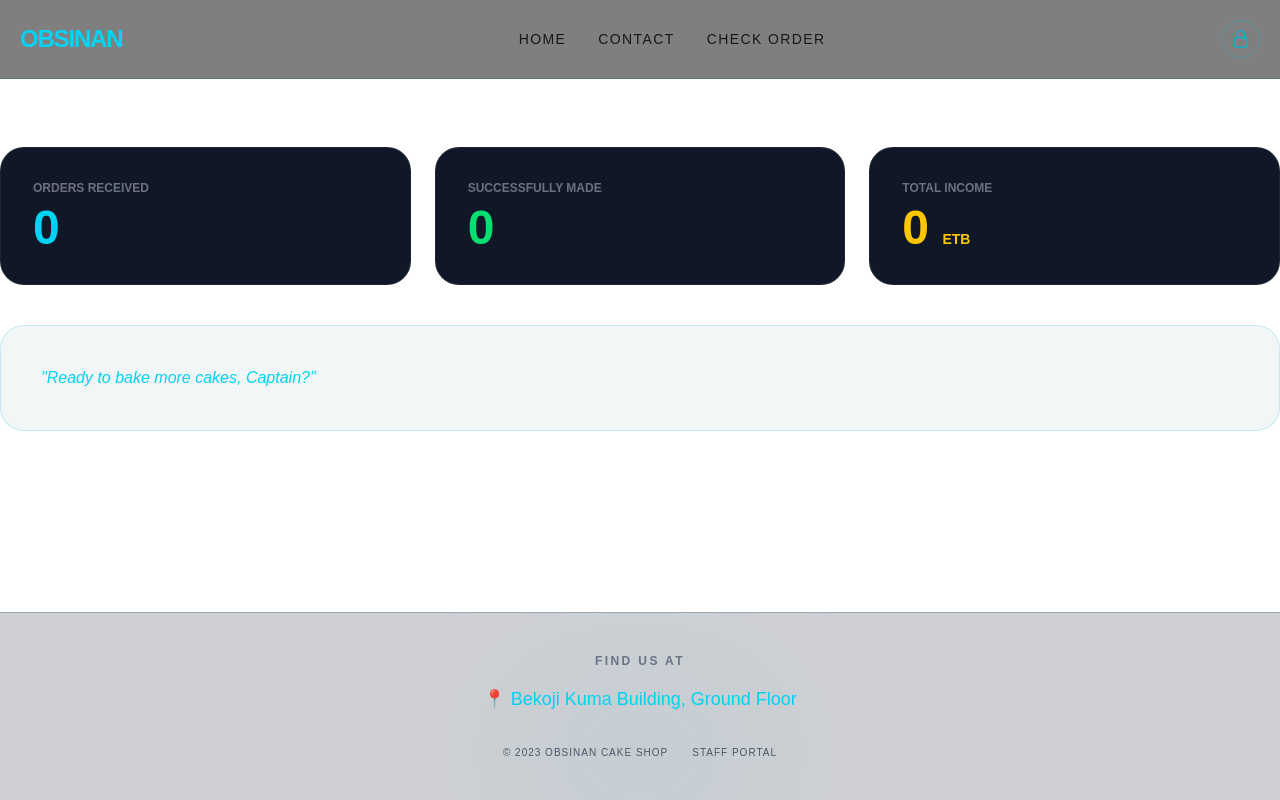
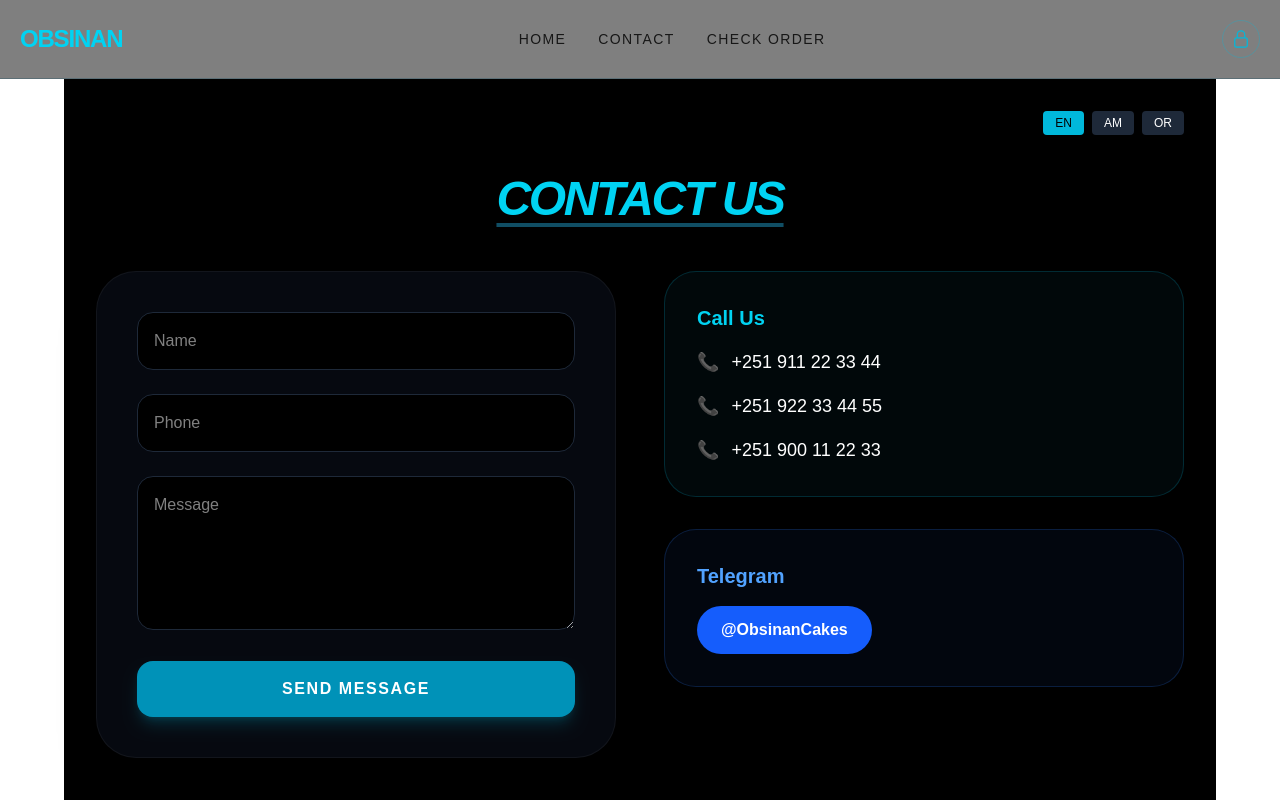
Before and after one commit to eyobof2026/obsinan-cake-shop, a Next.js app in the folder frontend/: page /contact in a window 1280 px wide. Shown: the top 800 px of the page. Built offline with nearby package versions, Linux system fonts and the light colour scheme; no server answers.

Commit message:
Fixed contact page type error

```diff
--- a/frontend/app/contact/page.tsx
+++ b/frontend/app/contact/page.tsx
@@ -1,58 +1,79 @@
 "use client";
-import { useEffect, useState } from "react";
+import { useState } from "react";
 
-export default function DashboardStats() {
-  const [stats, setStats] = useState({
-    totalOrders: 0,
-    delivered: 0,
-    income: 0
-  });
+export default function ContactPage() {
+  const [lang, setLang] = useState('en');
+  const [name, setName] = useState("");
+  const [phone, setPhone] = useState("");
+  const [message, setMessage] = useState("");
+  const [sent, setSent] = useState(false);
 
-  useEffect(() => {
-    async function fetchStats() {
-      try {
-        const response = await fetch("https://obsinan-api.vercel.app/admin/orders");
-        const orders = await response.json();
+  const t: any = {
+    en: { title: "Contact Us", name: "Name", phone: "Phone", msg: "Message", btn: "Send Message", success: "Message Sent!", call: "Call Us", social: "Telegram" },
+    am: { title: "አግኙን", name: "ስም", phone: "ስልክ", msg: "መልዕክት", btn: "ላክ", success: "መልዕክቱ ተልኳል!", call: "ይደውሉልን", social: "ቴሌግራም" },
+    or: { title: "Nu Quunnamaa", name: "Maqaa", phone: "Bilbila", msg: "Ergaa", btn: "Ergi", success: "Ergaan Ergameera!", call: "Nu Bilbilaa", social: "Telegraamii" }
+  };
 
-        // Calculate the math based on real data
-        const total = orders.length;
-        // Fixed: Added (o: any)
-        const made = orders.filter((o: any) => o.status === "Completed").length;
-        // Fixed: Added (sum: number, o: any)
-        const totalIncome = orders.reduce((sum: number, o: any) => sum + o.price, 0);
-
-        setStats({ totalOrders: total, delivered: made, income: totalIncome });
-      } catch (error) {
-        console.error("Failed to fetch stats");
+  const handleSendMessage = async (e: React.FormEvent) => {
+    e.preventDefault();
+    try {
+      const res = await fetch("https://obsinan-api.vercel.app/messages", {
+        method: "POST",
+        headers: { "Content-Type": "application/json" },
+        body: JSON.stringify({ name, phone, message })
+      });
+      if (res.ok) {
+        setSent(true);
+        setName(""); setPhone(""); setMessage("");
       }
-    }
-    fetchStats();
-  }, []);
+    } catch (err) { alert("Error sending message"); }
+  };
 
   return (
-    <div className="text-white">
-      <h1 className="text-3xl font-bold mb-8 uppercase tracking-widest">System Overview</h1>
+    <main className="p-8 max-w-6xl mx-auto bg-black min-h-screen text-white">
+      {/* Language Switcher */}
+      <div className="flex justify-end gap-2 mb-10">
+        {['en', 'am', 'or'].map(l => (
+          <button key={l} onClick={() => setLang(l)} className={`px-3 py-1 rounded uppercase text-xs ${lang === l ? 'bg-cyan-500 text-black' : 'bg-gray-800'}`}>{l}</button>
+        ))}
+      </div>
 
-      <div className="grid grid-cols-1 md:grid-cols-3 gap-6 mb-10">
-        <div className="bg-gray-900 p-8 rounded-3xl border border-white/5">
-          <p className="text-gray-500 text-xs uppercase font-bold mb-2">Orders Received</p>
-          <h2 className="text-5xl font-black text-cyan-400">{stats.totalOrders}</h2>
+      <h1 className="text-5xl font-black text-cyan-400 mb-12 text-center tracking-tighter italic uppercase underline decoration-cyan-900 underline-offset-8">
+        {t[lang].title}
+      </h1>
+
+      <div className="grid grid-cols-1 md:grid-cols-2 gap-12">
+        {/* Contact Form */}
+        <div className="bg-gray-900/40 p-10 rounded-[2.5rem] border border-white/5 backdrop-blur-xl shadow-2xl">
+          {sent ? (
+            <div className="text-center py-20 text-green-400 font-bold animate-bounce">✓ {t[lang].success}</div>
+          ) : (
+            <form onSubmit={handleSendMessage} className="space-y-6">
+              <input required placeholder={t[lang].name} value={name} onChange={(e) => setName(e.target.value)} className="w-full p-4 bg-black border border-gray-800 rounded-2xl outline-none focus:border-cyan-500" />
+              <input required placeholder={t[lang].phone} value={phone} onChange={(e) => setPhone(e.target.value)} className="w-full p-4 bg-black border border-gray-800 rounded-2xl outline-none focus:border-cyan-500" />
+              <textarea required placeholder={t[lang].msg} rows={5} value={message} onChange={(e) => setMessage(e.target.value)} className="w-full p-4 bg-black border border-gray-800 rounded-2xl outline-none focus:border-cyan-500" />
+              <button className="w-full py-4 bg-cyan-600 hover:bg-cyan-400 text-white font-black rounded-2xl transition-all shadow-lg shadow-cyan-500/20 uppercase tracking-widest">{t[lang].btn}</button>
+            </form>
+          )}
         </div>
 
-        <div className="bg-gray-900 p-8 rounded-3xl border border-white/5">
-          <p className="text-gray-500 text-xs uppercase font-bold mb-2">Successfully Made</p>
-          <h2 className="text-5xl font-black text-green-400">{stats.delivered}</h2>
-        </div>
+        {/* Info Side */}
+        <div className="space-y-8">
+          <div className="bg-cyan-900/10 p-8 rounded-[2rem] border border-cyan-500/20">
+            <h2 className="text-xl font-bold mb-4 text-cyan-400">{t[lang].call}</h2>
+            <ul className="space-y-4 text-lg font-mono">
+              <li className="flex items-center gap-3"><span>📞</span> +251 911 22 33 44</li>
+              <li className="flex items-center gap-3"><span>📞</span> +251 922 33 44 55</li>
+              <li className="flex items-center gap-3"><span>📞</span> +251 900 11 22 33</li>
+            </ul>
+          </div>
 
-        <div className="bg-gray-900 p-8 rounded-3xl border border-white/5">
-          <p className="text-gray-500 text-xs uppercase font-bold mb-2">Total Income</p>
-          <h2 className="text-5xl font-black text-yellow-400">{stats.income} <span className="text-sm">ETB</span></h2>
+          <div className="bg-blue-900/10 p-8 rounded-[2rem] border border-blue-500/20">
+            <h2 className="text-xl font-bold mb-4 text-blue-400">{t[lang].social}</h2>
+            <a href="https://t.me/your_telegram" className="inline-block px-6 py-3 bg-blue-600 rounded-full font-bold hover:bg-blue-400 transition-all">@ObsinanCakes</a>
+          </div>
         </div>
       </div>
-
-      <div className="bg-cyan-900/5 border border-cyan-500/20 p-10 rounded-3xl">
-        <p className="text-cyan-400 font-mono italic">"Ready to bake more cakes, Captain?"</p>
-      </div>
-    </div>
+    </main>
   );
 }
```
